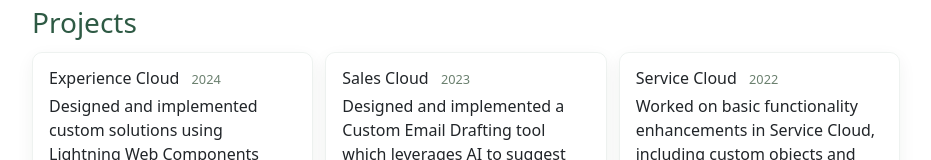
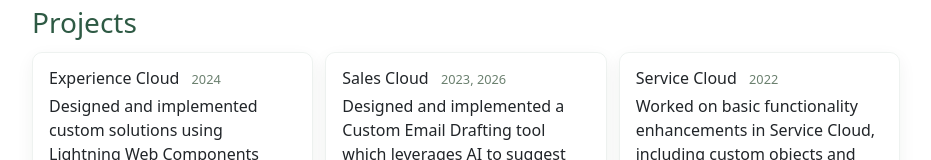
Before and after one commit to akhilbabuji/salesforce-portfolio, an Angular app: page / in a window 1280 px wide. Shown: the part 245-405 px from the top of the page, without its empty margins (174-1105 px from the left). Built offline with nearby package versions, Linux system fonts and the light colour scheme.

Commit message:
New experience year added

```diff
--- a/src/app/app.component.ts
+++ b/src/app/app.component.ts
@@ -30,7 +30,7 @@
   summary = `Experienced Salesforce Developer specialized in LWC and Apex development in Sales, Service, and Experience Cloud. Skilled at building scalable automations, integrations, and custom UI.`;
   portfolio: PortfolioItem[] = [
     { title: 'Experience Cloud', year: '2024', description: 'Designed and implemented custom solutions using Lightning Web Components (LWC) and Apex in Experience Cloud. Performed Integration with external systems and optimized performance.' },
-    { title: 'Sales Cloud', year: '2023', description: 'Designed and implemented a Custom Email Drafting tool which leverages AI to suggest relevant subject and body based on the call transcript for the Insurance Advisors to respond effectively other than normal Sales Cloud functionaliy.' },
+    { title: 'Sales Cloud', year: '2023, 2026', description: 'Designed and implemented a Custom Email Drafting tool which leverages AI to suggest relevant subject and body based on the call transcript for the Insurance Advisors to respond effectively other than normal Sales Cloud functionaliy.' },
     { title: 'Service Cloud', year: '2022', description: 'Worked on basic functionality enhancements in Service Cloud, including custom objects and workflows.' }
   ];
   education: EducationItem[] = [
```
